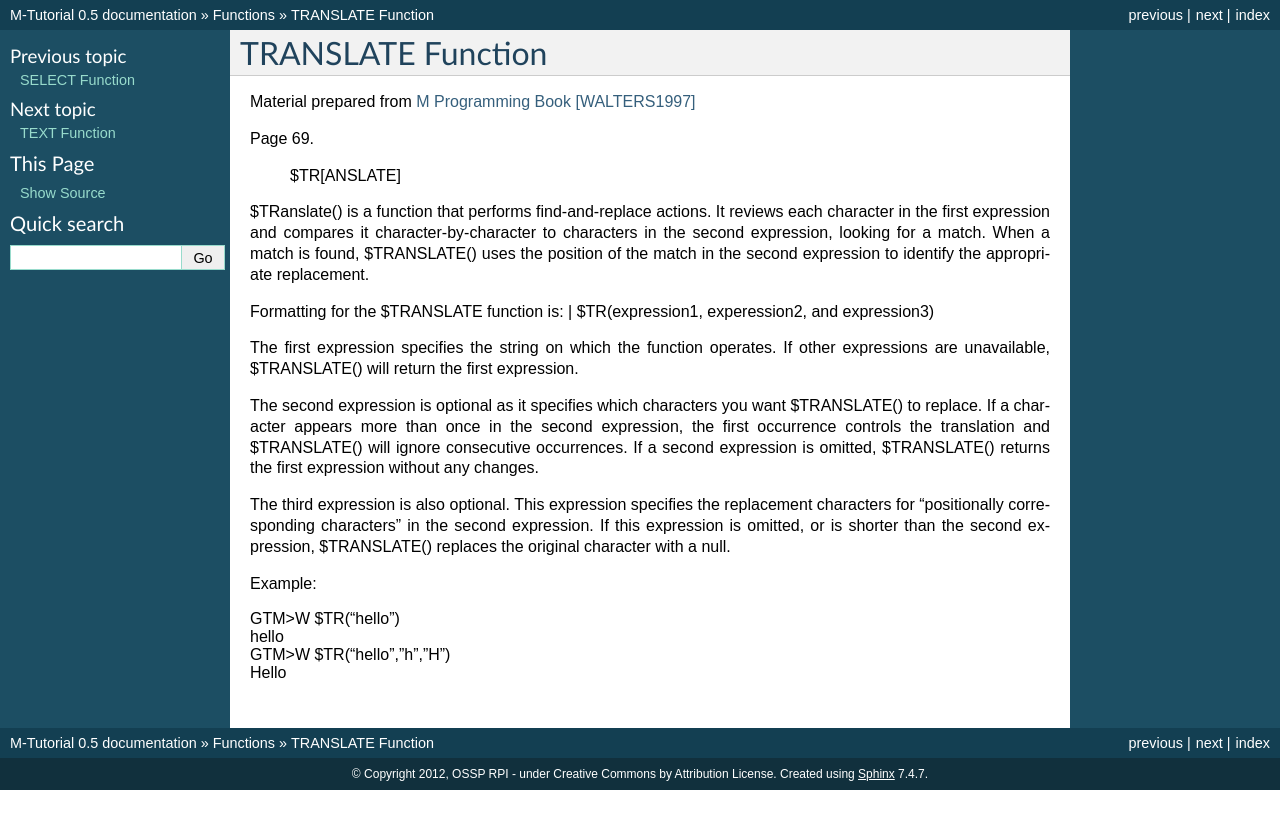
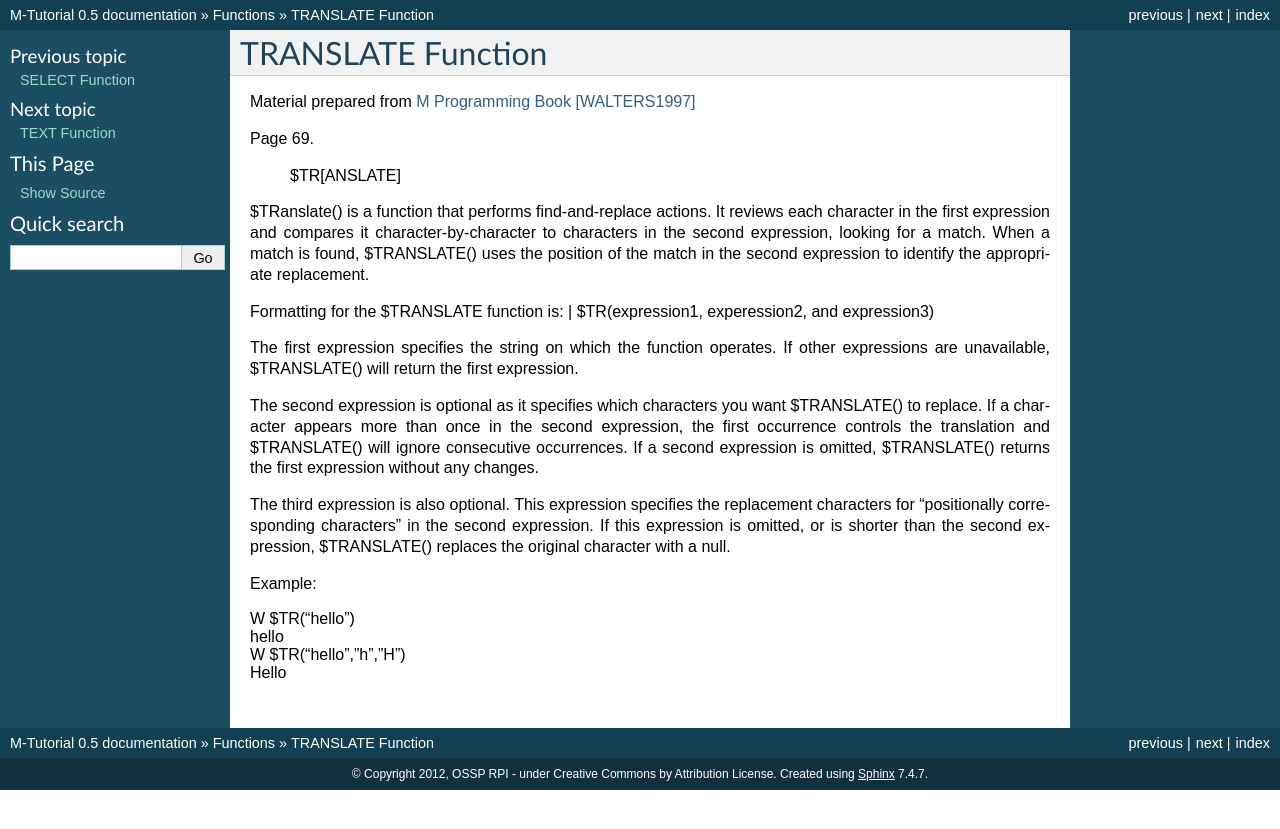
Before and after one commit to luisibanez/M-Tutorial, a Sphinx documentation site: the page built from source/TRANSLATE_Function.rst, in a window 1280 px wide. Shown: the top 829 px of the page. Built offline with Sphinx 7.4.7, drawn with Linux system fonts in a browser that asks for light colours.

Commit message:
formatting

```diff
--- a/source/TRANSLATE_Function.rst
+++ b/source/TRANSLATE_Function.rst
@@ -22,9 +22,9 @@ The third expression is also optional. This expression specifies the replacement
 
 Example:
 
-|   GTM>W $TR("hello")
+|   W $TR("hello")
 |   hello
-|   GTM>W $TR("hello","h","H")
+|   W $TR("hello","h","H")
 |   Hello
 
 
```
